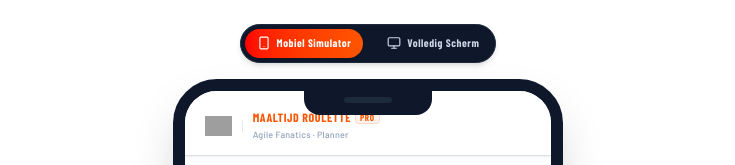
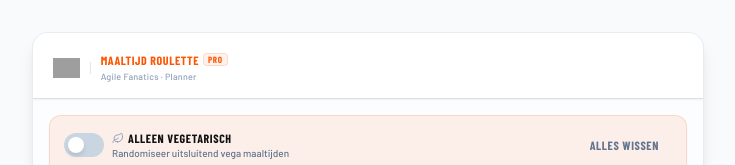
Before and after one commit to koen-paquay/Maaltijd-Roulette, a React (Vite) app: page / in a window 1280 px wide. Shown: the top 165 px of the page, without its empty margins (272-1007 px from the left). Built offline with nearby package versions, Linux system fonts and the light colour scheme; no server answers; grey boxes are pictures that could not be loaded; a web font is replaced by a local one.

Commit message:
refactor: remove device frame toggle and cleanup UI
Removed the redundant device frame toggle functionality and updated the main layout container for better responsiveness on smaller screens.

```diff
--- a/src/App.tsx
+++ b/src/App.tsx
@@ -11,7 +11,7 @@ import ScheduleView from './components/ScheduleView';
 import AuthView from './components/AuthView';
 import { DEFAULT_MEALS } from './data/defaultMeals';
 import {
-  CalendarDays, Utensils, User, RefreshCw, Smartphone, Monitor, ShieldAlert, Sparkles, AlertCircle
+  CalendarDays, Utensils, User, RefreshCw, ShieldAlert, Sparkles, AlertCircle
 } from 'lucide-react';
 import { motion, AnimatePresence } from 'motion/react';
 
@@ -26,7 +26,6 @@ export default function App() {
 
   // Visual states
   const [isDataSyncing, setIsDataSyncing] = useState(true);
-  const [useDeviceFrame, setUseDeviceFrame] = useState(true);
   const [vegetariansOnlyFilter, setVegetariansOnlyFilter] = useState(false);
 
   // Sync initial configuration on mount
@@ -245,45 +244,13 @@ export default function App() {
   };
 
   return (
-    <div className="min-h-screen bg-slate-150 flex flex-col items-center justify-center p-0 md:p-6 text-slate-900 selection:bg-af-orange-transparent selection:text-af-orange font-sans">
+    <div className="min-h-screen bg-slate-50 flex flex-col items-center justify-start p-0 sm:p-4 md:p-8 text-slate-900 selection:bg-af-orange-transparent selection:text-af-orange font-sans">
 
-      {/* 1. TOP LAYOUT SELECTOR ON DESKTOP */}
-      <div className="hidden md:flex items-center gap-3 mb-4 text-[11px] z-10 font-bold bg-slate-900 text-slate-300 rounded-full p-1 border border-slate-800 shadow-md font-display uppercase tracking-wider">
-        <button
-          id="toggle-frame-desktop"
-          onClick={() => setUseDeviceFrame(true)}
-          className={`flex items-center gap-1.5 px-3 py-1.5 rounded-full cursor-pointer transition duration-150 ${
-            useDeviceFrame ? 'bg-gradient-to-r from-af-red to-af-orange text-white shadow-sm' : 'hover:text-white'
-          }`}
-        >
-          <Smartphone className="h-3.5 w-3.5" /> Mobiel Simulator
-        </button>
-        <button
-          id="toggle-fullscreen-desktop"
-          onClick={() => setUseDeviceFrame(false)}
-          className={`flex items-center gap-1.5 px-3 py-1.5 rounded-full cursor-pointer transition duration-150 ${
-            !useDeviceFrame ? 'bg-gradient-to-r from-af-red to-af-orange text-white shadow-sm' : 'hover:text-white'
-          }`}
-        >
-          <Monitor className="h-3.5 w-3.5" /> Volledig Scherm
-        </button>
-      </div>
-
-      {/* 2. MAIN CONTAINER APPLICATION FRAMEWORK */}
+      {/* MAIN CONTAINER APPLICATION WORKSPACE */}
       <div
         id="app-wrapper-frame"
-        className={`w-full transition-all duration-300 flex flex-col bg-white relative ${
-          useDeviceFrame
-            ? 'md:w-[390px] md:h-[844px] md:rounded-[44px] md:border-[12px] md:border-slate-900 md:shadow-2xl md:overflow-hidden'
-            : 'max-w-md min-h-screen md:min-h-[85vh] md:rounded-2xl md:shadow-xl md:border md:border-slate-200/85'
-        }`}
+        className="w-full max-w-2xl bg-white relative flex flex-col min-h-screen sm:min-h-[85vh] sm:rounded-2xl sm:shadow-lg border border-slate-200/80 overflow-hidden"
       >
-        {/* Notch detail inside smartphone emulation */}
-        {useDeviceFrame && (
-          <div className="hidden md:block absolute top-0 left-1/2 -translate-x-1/2 w-32 h-6 bg-slate-900 rounded-b-2xl z-40">
-            <div className="w-12 h-1.5 bg-slate-800 mx-auto mt-1.5 rounded-full" />
-          </div>
-        )}
 
         {/* 3. APP TOP ACTIONS BAR HEADER */}
         <header className="sticky top-0 z-30 bg-white border-b border-af-border px-5 pt-7 md:pt-5 pb-3.5 flex items-center justify-between shadow-xs">
```
